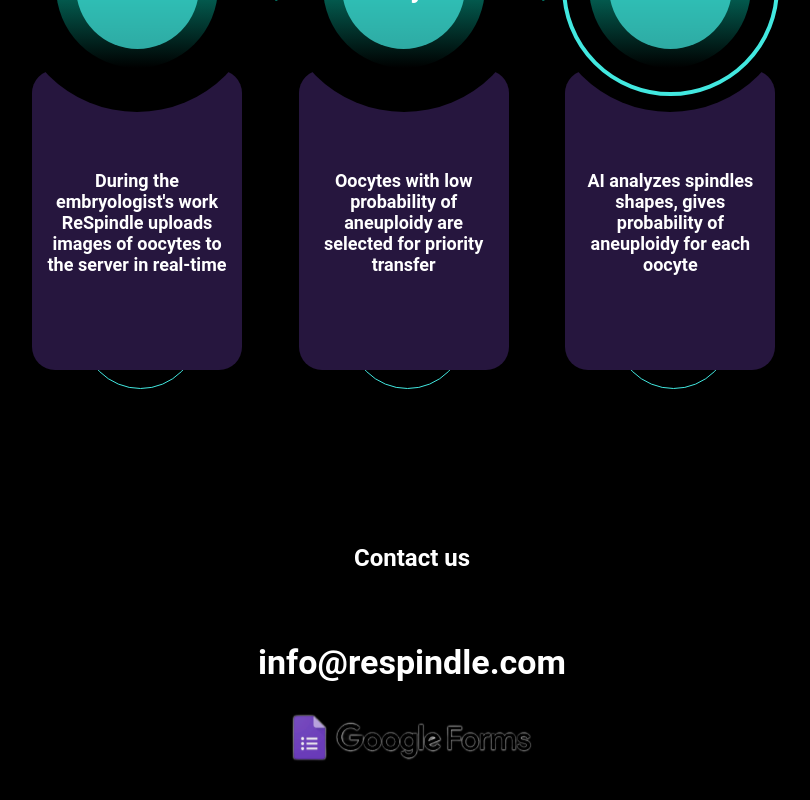
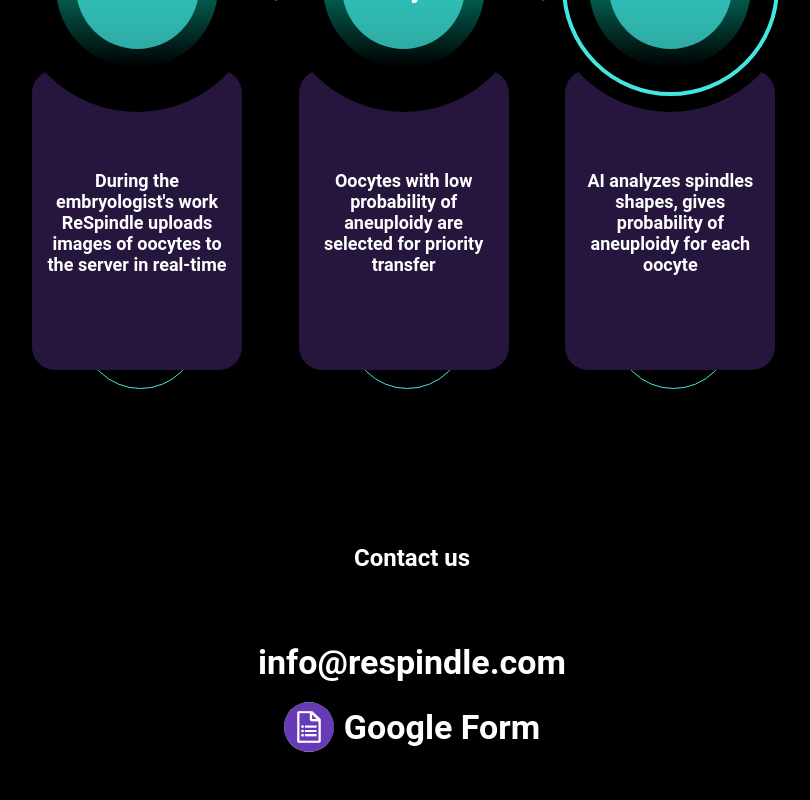
Before and after one commit to spindleFront/spindle-frontend-react, a React (Create React App) app: page / in a window 1280 px wide. Shown: the part 3320-4120 px from the top of the page, without its empty margins (228-1038 px from the left). Built offline with nearby package versions, Linux system fonts and the light colour scheme.

Commit message:
sign up edited error for short password

```diff
--- a/src/common/auth/facebookAuth/facebookAuth.ts
+++ b/src/common/auth/facebookAuth/facebookAuth.ts
@@ -7,6 +7,7 @@ export const faceBookLogin = (navigate: NavigateFunction, location: string) => {
 	signInWithPopup(auth, provider)
 		.then((result) => {
 			const user = result.user;
+
 			if (user && user.email !== null) {
 				window.localStorage.setItem('user', user.email);
 				navigate(location);
--- a/src/components/about/about.scss
+++ b/src/components/about/about.scss
@@ -295,23 +295,25 @@
   }
 
   &__googleForm-container {
+    margin-top: 20px;
     @include align-justify-center;
   }
 
   &__googleForm {
-    background-image: url("../../common/assets/icons/googleForm.svg");
+    background-image: url("../../common/assets/icons/googleFormIcon.png");
     @include background-position;
-    width: 300px;
-    height: 100px;
+    width: 50px;
+    height: 50px;
+    border-radius: 50%;
   }
 }
 
 .google-link {
   text-decoration: none;
   white-space: nowrap;
-  display: block;
-  width: 200px;
-  @include flex-align-center;
-  font-size: 84px;
-  color: $brownTextColor;
+  @include align-justify-center;
+  font-size: 34px;
+  font-weight: bold;
+  column-gap: 10px;
+  color: $whiteColor;
 }
--- a/src/components/about/about.tsx
+++ b/src/components/about/about.tsx
@@ -152,6 +152,7 @@ export const About = () => {
 					<div className='contact-us__googleForm-container'>
 						<a className='google-link' target='_blank' href='https://forms.gle/vEgpfBNBKZDiBSuu9'>
 							<div className='contact-us__googleForm'></div>
+							<div className='contact-us__googleForm-text'>Google Form</div>
 						</a>
 					</div>
 				</div>
```
Also changed, not shown: src/components/signIn/signIn.tsx (+20 -17 lines), src/components/signUp/signUp.scss (+8 -0 lines), src/components/signUp/signUp.tsx (+8 -1 lines), src/common/assets/icons/googleFormIcon.png (added).
